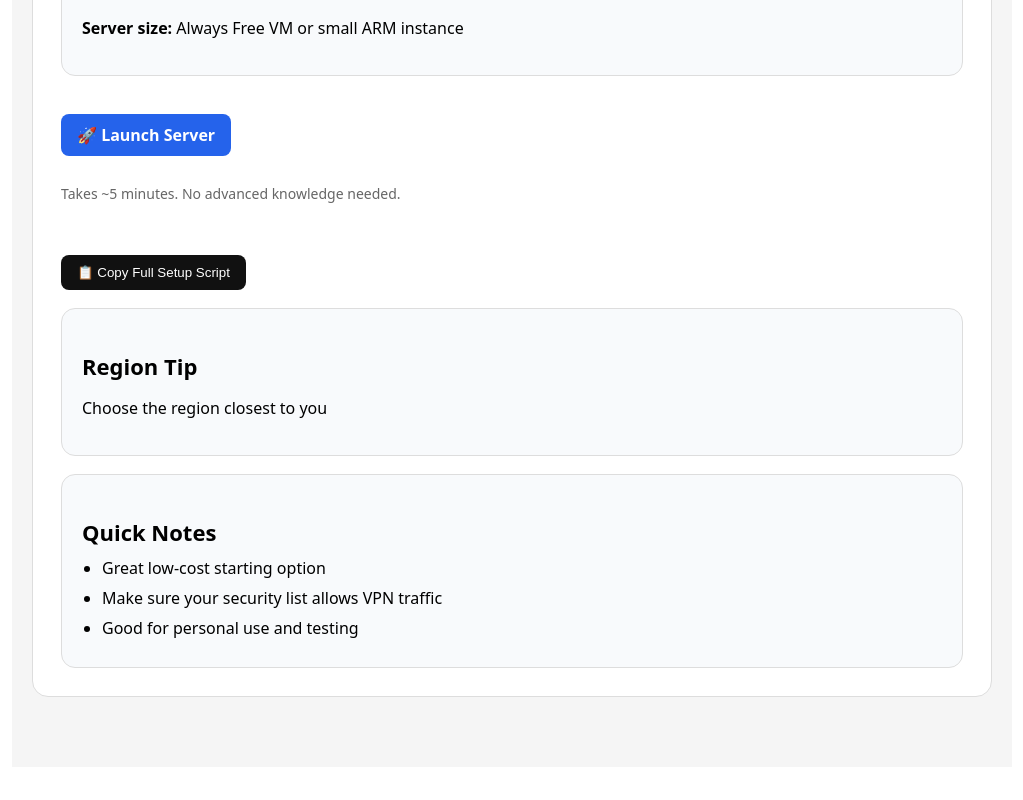
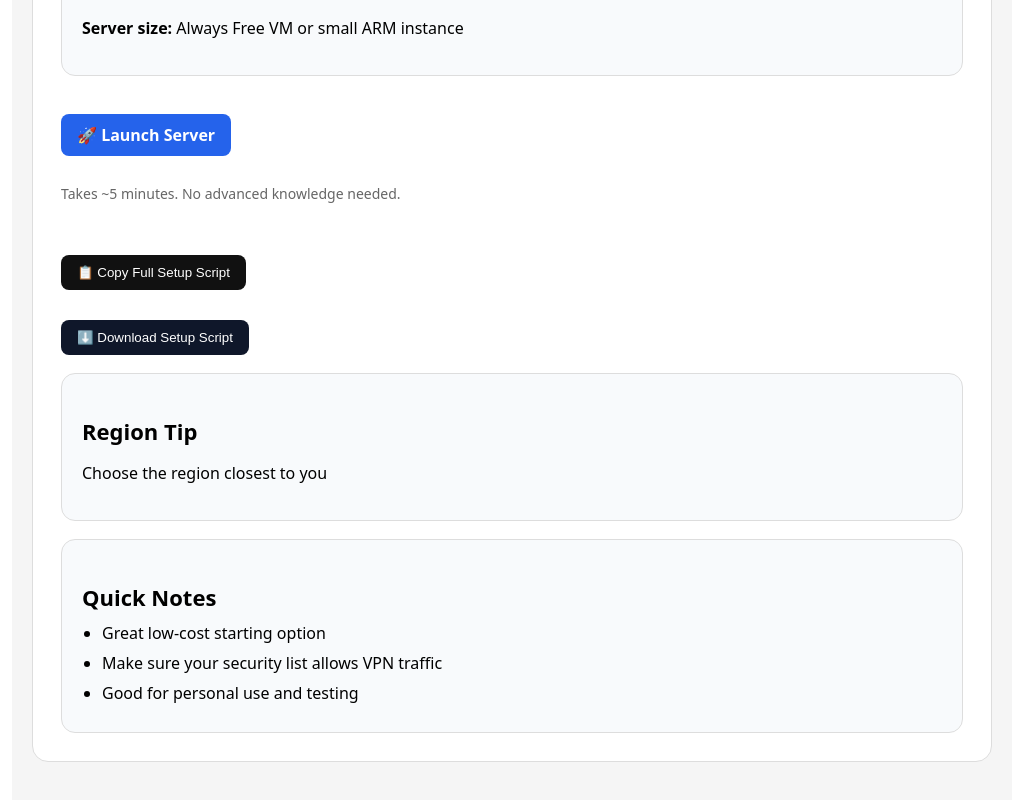
Before and after one commit to Kriro-Lab/vpn-builder, a Next.js app: page / in a window 1280 px wide. Shown: the part 1898-2698 px from the top of the page, without its empty margins (128-1151 px from the left). Before the commit the page ends 2673 px from the top, so only its background shows below. Built offline with nearby package versions, Linux system fonts and the light colour scheme.

Commit message:
Update page.tsx

```diff
--- a/app/page.tsx
+++ b/app/page.tsx
@@ -383,6 +383,30 @@ const copyCommand = (text: string, index: number) => {
     📋 Copy Full Setup Script
   </button>
 </div>
+    <div style={{ marginTop: "12px" }}>
+  <button
+    onClick={() => {
+      const fullScript = selected.commands.join("\n")
+      const blob = new Blob([fullScript], { type: "text/plain" })
+      const url = URL.createObjectURL(blob)
+      const a = document.createElement("a")
+      a.href = url
+      a.download = `${protocol.toLowerCase()}-${provider.toLowerCase().replace(/\s+/g, "-")}-setup.sh`
+      a.click()
+      URL.revokeObjectURL(url)
+    }}
+    style={{
+      background: "#0f172a",
+      color: "white",
+      padding: "10px 16px",
+      borderRadius: "8px",
+      border: "none",
+      cursor: "pointer",
+    }}
+  >
+    ⬇️ Download Setup Script
+  </button>
+</div>
 
     <div
       style={{
```
